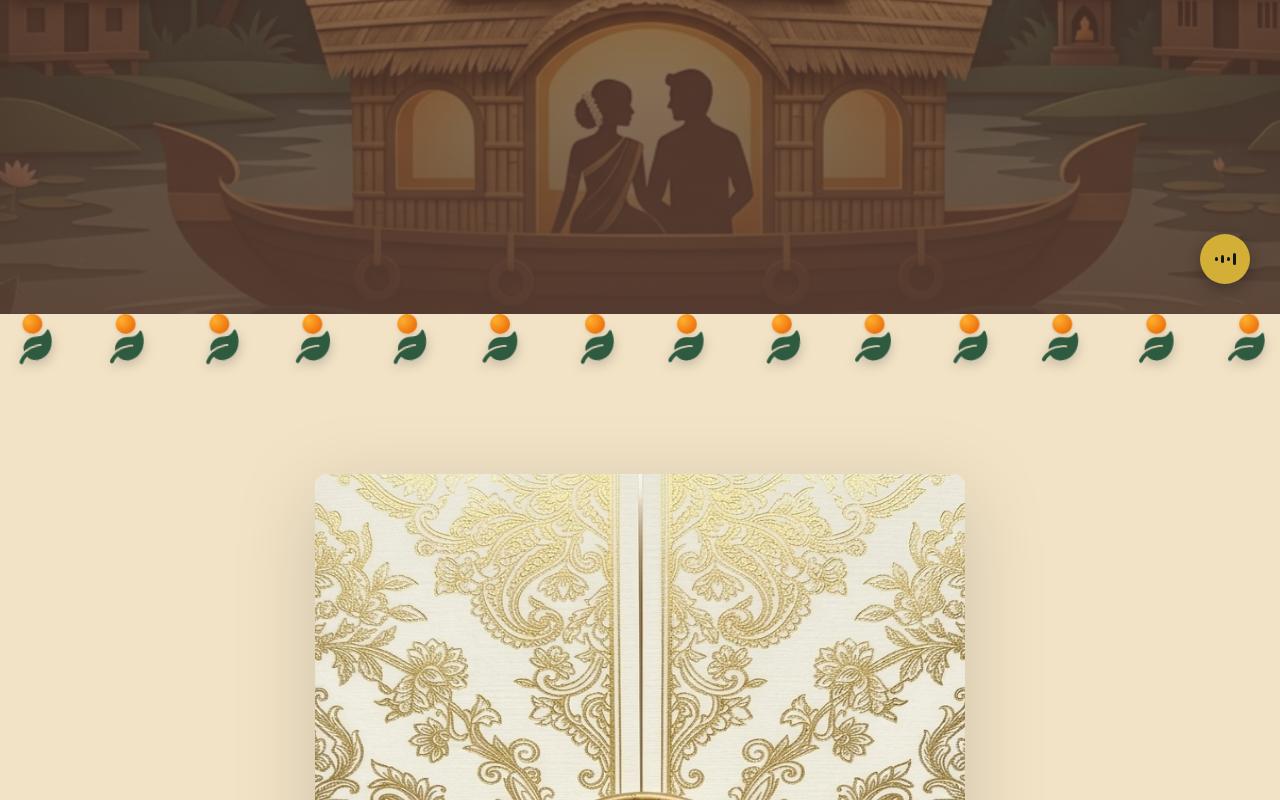
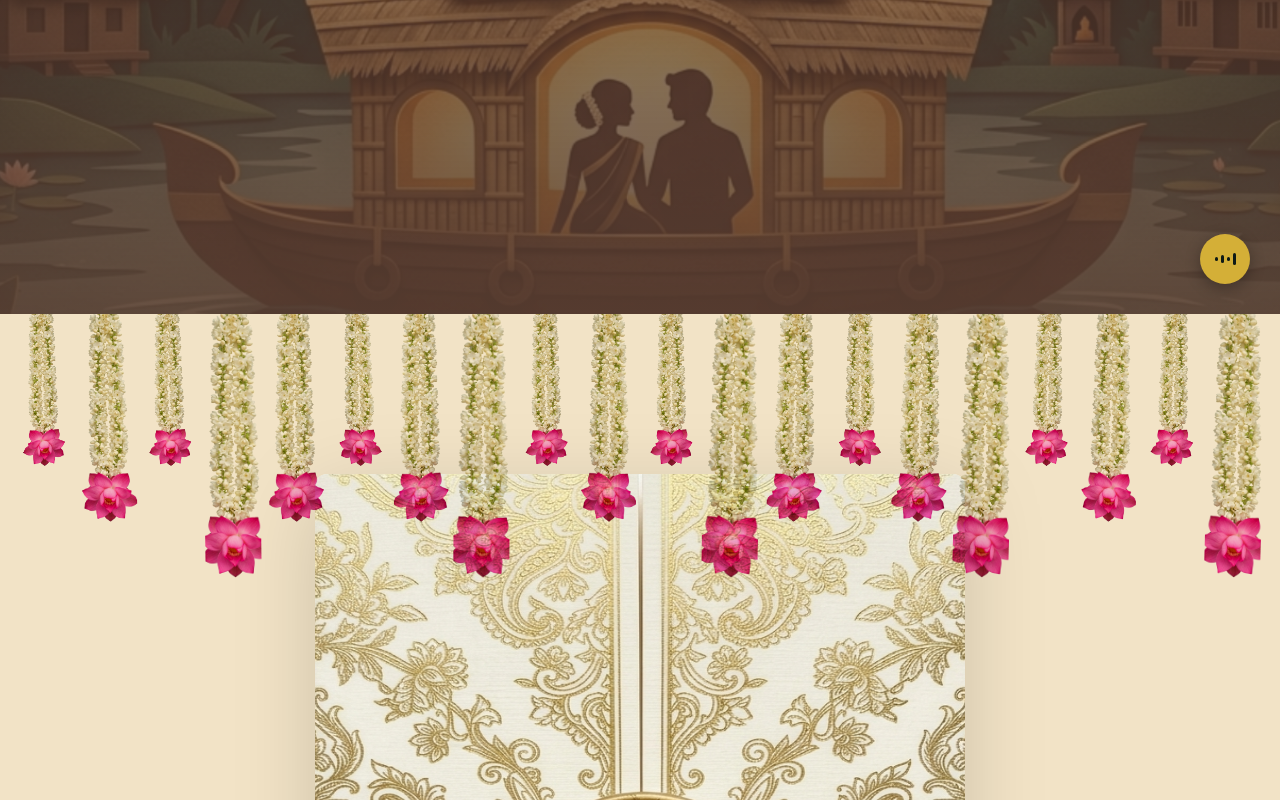
Before and after one commit to samyukthdraj/wedding-website, a Next.js app in the folder wedding-site/: page / in a window 1280 px wide. Shown: the part 486-1286 px from the top of the page. Built offline with nearby package versions, Linux system fonts and the light colour scheme; a web font is replaced by a local one.

Commit message:
chore: removed leaves and kept garland

```diff
--- a/wedding-site/src/app/globals.css
+++ b/wedding-site/src/app/globals.css
@@ -117,7 +117,7 @@ body {
   border-radius: 4px;
 }
 
-/* Leaf styles */
+/* Leaf styles for hero section */
 .leaf-left, .leaf-right {
   position: absolute;
   top: -5%;
@@ -153,6 +153,55 @@ body {
     right: -35px;
     top: -10px;
   }
+}
+
+/* Realistic Hanging Floral Garlands Row */
+.garland-row-wrapper {
+  width: 100%;
+  position: absolute;
+  top: 0;
+  left: 0;
+  z-index: 10;
+  mix-blend-mode: multiply; /* Applied to the wrapper to bypass stacking context issues! */
+  pointer-events: none; /* Let clicks pass through to the envelope */
+}
+
+.realistic-garland-row-container {
+  display: flex;
+  justify-content: space-between;
+  width: 100%;
+  padding: 0 1%;
+  position: absolute;
+  top: -15px;
+  left: 0;
+}
+
+.realistic-garland-item {
+  transform-origin: top center;
+  position: relative;
+  width: 4.5%;
+  display: flex;
+  justify-content: center;
+}
+
+.garland-img {
+  width: 100%;
+  height: auto;
+  object-fit: cover;
+  object-position: top;
+}
+
+/* Make them hang at slightly different heights */
+.garland-img.len-1 { height: 180px; }
+.garland-img.len-2 { height: 240px; }
+.garland-img.len-3 { height: 300px; }
+
+@media (max-width: 768px) {
+  .realistic-garland-row-container { padding: 0; top: -5px; }
+  .realistic-garland-item { width: 4.8%; }
+  .garland-img.len-1 { height: 100px; }
+  .garland-img.len-2 { height: 130px; }
+  .garland-img.len-3 { height: 160px; }
 }
 
 /* Invitation Section */
--- a/wedding-site/src/app/page.tsx
+++ b/wedding-site/src/app/page.tsx
@@ -3,7 +3,6 @@
 import { useRef, useState, useEffect } from "react";
 import { motion, useScroll, useTransform } from "framer-motion";
 import { GiMonsteraLeaf } from "react-icons/gi";
-import { FaLeaf } from "react-icons/fa";
 import Image from "next/image";
 
 const AudioWaveform = ({ isPlaying }: { isPlaying: boolean }) => (
@@ -15,20 +14,47 @@ const AudioWaveform = ({ isPlaying }: { isPlaying: boolean }) => (
   </div>
 );
 
-const Thoranam = () => (
-  <div className="thoranam-container">
-    {Array.from({ length: 14 }).map((_, i) => (
-      <div
-        key={i}
-        className="thoranam-item"
-        style={{ animationDelay: `${i * 0.1}s` }}
-      >
-        <div className="marigold" />
-        <FaLeaf className="mango-leaf-svg" />
-      </div>
-    ))}
-  </div>
+const RealisticGarland = ({ delay = 0, length = 1, flip = false }: { delay?: number; length?: number; flip?: boolean }) => (
+  <motion.div
+    className="realistic-garland-item"
+    initial={{ opacity: 0 }}
+    animate={{ opacity: 1, rotate: [-1.5, 1.5, -1.5] }}
+    transition={{
+      opacity: { duration: 2 },
+      rotate: { repeat: Infinity, duration: 5 + (length * 0.5), ease: "easeInOut", delay },
+    }}
+  >
+    <Image
+      src="/lotus-garland-transparent.jpg"
+      alt="Lotus Garland"
+      width={100}
+      height={350}
+      className={`garland-img len-${length}`}
+      style={{
+        transform: flip ? 'scaleX(-1)' : 'none',
+        filter: 'contrast(1.05)'
+      }}
+      priority
+    />
+  </motion.div>
 );
+
+const GarlandRow = () => {
+  const pattern = [1, 2, 1, 3, 2, 1, 2, 3, 1, 2, 1, 3, 2, 1, 2, 3, 1, 2, 1, 3];
+
+  return (
+    <div className="realistic-garland-row-container">
+      {pattern.map((len, i) => (
+        <RealisticGarland
+          key={i}
+          delay={i * 0.15}
+          length={len}
+          flip={i % 2 === 0}
+        />
+      ))}
+    </div>
+  );
+};
 
 export default function Home() {
   const heroRef = useRef<HTMLDivElement>(null);
@@ -195,8 +221,8 @@ export default function Home() {
       </div>
 
       <div className="invitation-section">
-        <div className="thoranam-wrapper">
-          <Thoranam />
+        <div className="garland-row-wrapper">
+          <GarlandRow />
         </div>
 
         <div className="env-wrapper">
```
Also changed, not shown: wedding-site/public/lotus-garland-transparent.jpg (added).
